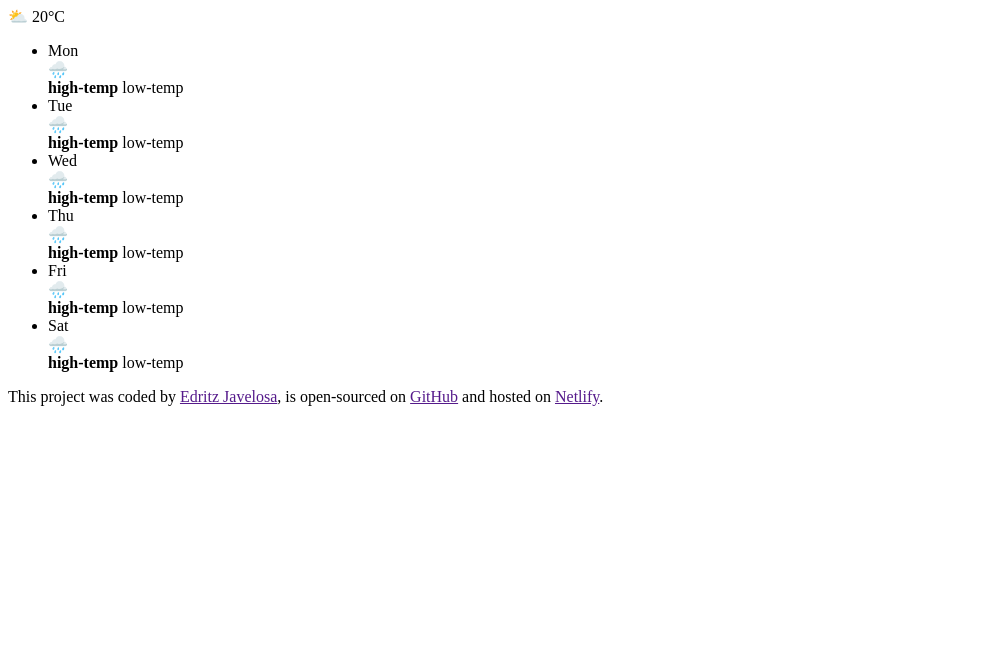
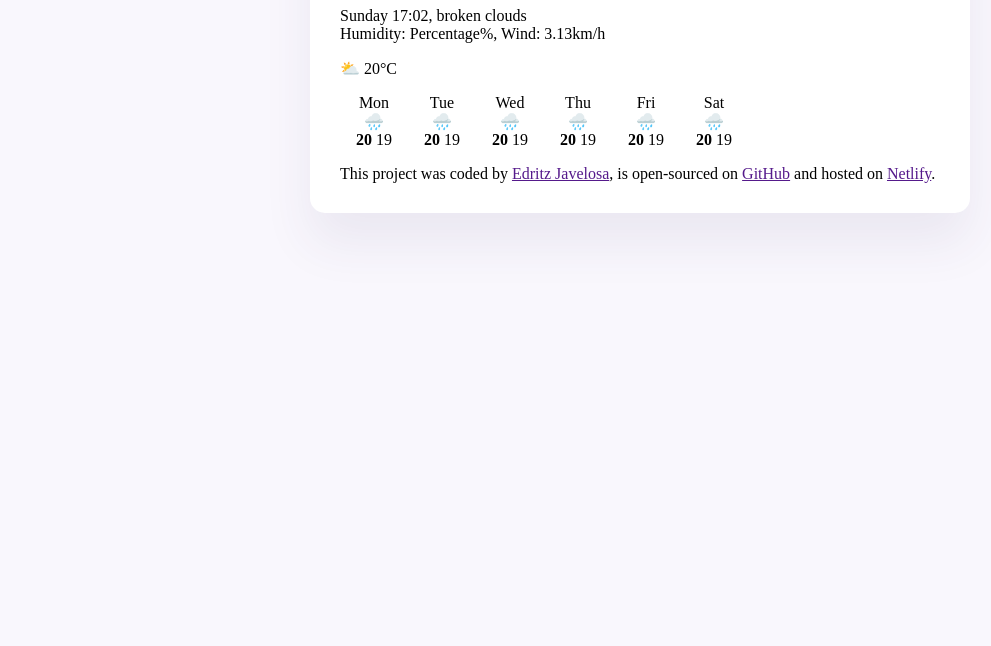
Before and after one commit to javelosa/Weather-App, a plain HTML site: page index.html in a window 1280 px wide. Shown: the part 154-800 px from the top of the page, without its empty margins (0-991 px from the left). Drawn offline with Linux system fonts and the light colour scheme.

Commit message:
added css for body

```diff
--- a/index.html
+++ b/index.html
@@ -7,6 +7,7 @@
     <title>Weather App</title>
   </head>
   <body>
+    <div class="app-container">
       <header>
         <form>
           <input type="search" placeholder="Enter a city..." required />
@@ -29,49 +30,51 @@
             <br />
             🌧️
             <br />
-          <strong>high-temp</strong> low-temp
+            <strong>20</strong> 19
           </li>
           <li>
             Tue
             <br />
             🌧️
             <br />
-          <strong>high-temp</strong> low-temp
+            <strong>20</strong> 19
           </li>
           <li>
             Wed
             <br />
             🌧️
             <br />
-          <strong>high-temp</strong> low-temp
+            <strong>20</strong> 19
           </li>
           <li>
             Thu
             <br />
             🌧️
             <br />
-          <strong>high-temp</strong> low-temp
+            <strong>20</strong> 19
           </li>
           <li>
             Fri
             <br />
             🌧️
             <br />
-          <strong>high-temp</strong> low-temp
+            <strong>20</strong> 19
           </li>
           <li>
             Sat
             <br />
             🌧️
             <br />
-          <strong>high-temp</strong> low-temp
+            <strong>20</strong> 19
           </li>
         </ul>
       </main>
       <footer>
-      This project was coded by <a href="" target="_blank">Edritz Javelosa</a>,
-      is open-sourced on <a href="" target="_blank">GitHub</a> and hosted on
+        This project was coded by
+        <a href="" target="_blank">Edritz Javelosa</a>, is open-sourced on
+        <a href="" target="_blank">GitHub</a> and hosted on
         <a href="" target="_blank">Netlify</a>.
       </footer>
+    </div>
   </body>
 </html>
--- a/src/style.css
+++ b/src/style.css
@@ -0,0 +1,27 @@
+body {
+  background: #f9f7fd;
+}
+
+.app-container {
+  background: #ffffff;
+  max-width: 600px;
+  margin: 30px auto;
+  box-shadow: 0 30px 50px rgba(65, 50, 100, 0.08);
+  border-radius: 15px;
+  padding: 30px;
+}
+
+ul {
+  list-style-type: none;
+  margin: 0;
+  padding: 0;
+  overflow: hidden;
+}
+
+li {
+  float: left;
+  display: block;
+  text-align: center;
+  padding: 16px;
+  text-decoration: none;
+}
```
Lines whose indentation alone changed are shown as unchanged.
